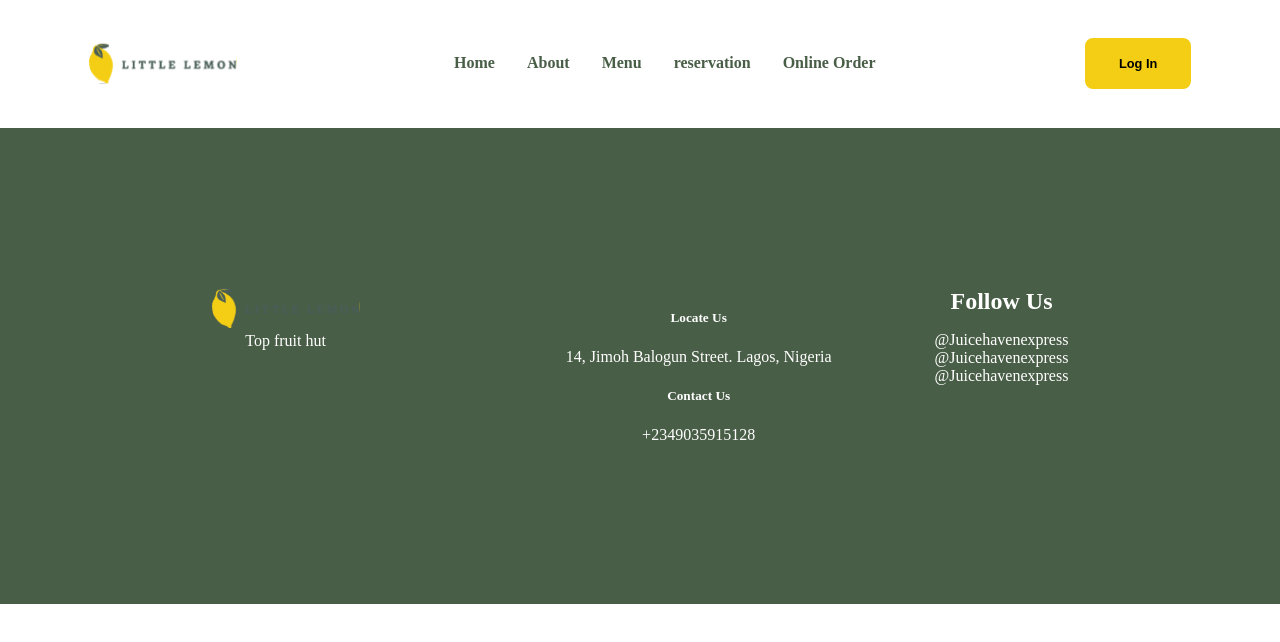
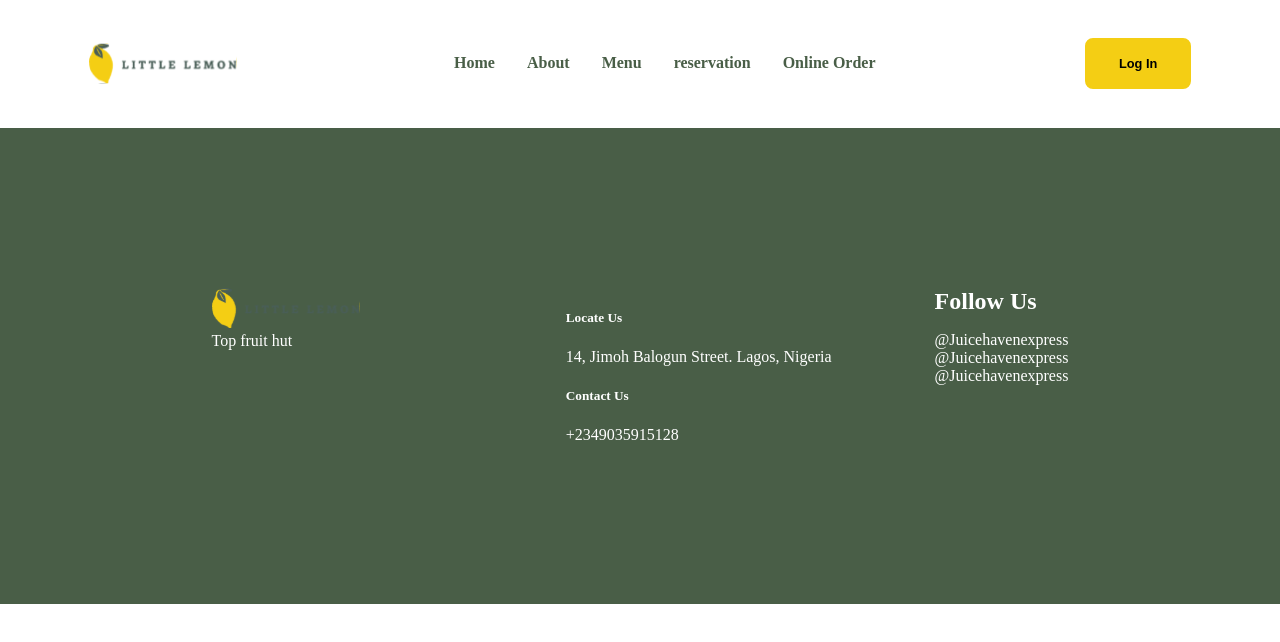
Before and after one commit to sirobembs/Juice-Haven, a React (Create React App) app: page / in a window 1280 px wide. Shown: the top 642 px of the page. Built offline with nearby package versions, Linux system fonts and the light colour scheme.

Commit message:
added more styling to the footer

```diff
--- a/src/components/Footer.css
+++ b/src/components/Footer.css
@@ -1,8 +1,8 @@
 .footer-section {
   display: flex;
-  /* margin: 0 15rem; */
   justify-content: space-around;
   padding: 10rem;
   background-color: #495e47;
   color: #fff;
+  text-align: left;
 }
```
